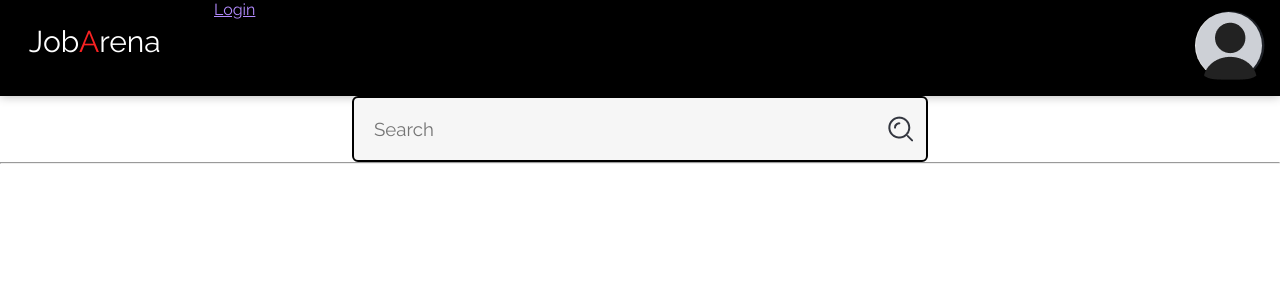
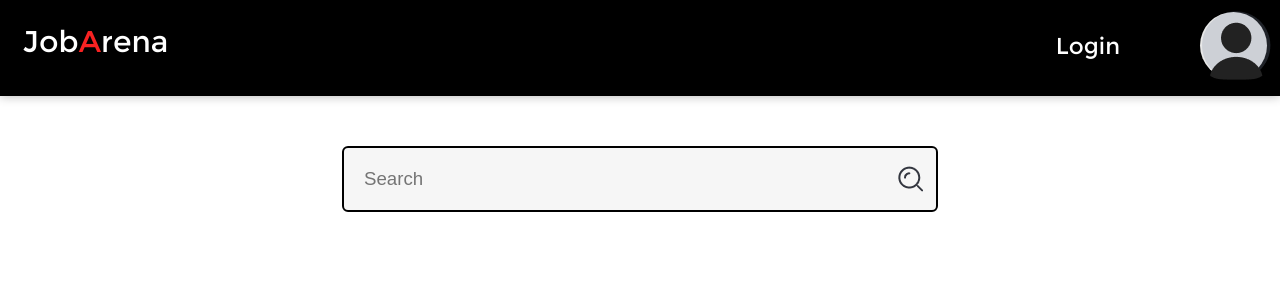
Before and after one commit to NVNTH99/JobArena, a React (Vite) app in the folder React/: page /home in a window 1280 px wide. Shown: the top 300 px of the page. Built offline with nearby package versions, Linux system fonts and the light colour scheme.

Commit message:
login css, login jsx, dependencies, navbar css

```diff
--- a/React/package.json
+++ b/React/package.json
@@ -10,6 +10,11 @@
     "preview": "vite preview"
   },
   "dependencies": {
+    "@fortawesome/fontawesome-svg-core": "^6.4.2",
+    "@fortawesome/free-brands-svg-icons": "^6.4.2",
+    "@fortawesome/free-regular-svg-icons": "^6.4.2",
+    "@fortawesome/free-solid-svg-icons": "^6.4.2",
+    "@fortawesome/react-fontawesome": "^0.2.0",
     "express": "^4.18.2",
     "react": "^18.2.0",
     "react-dom": "^18.2.0"
--- a/React/src/Pages/Home.css
+++ b/React/src/Pages/Home.css
@@ -1,6 +1,11 @@
 @font-face {
   font-family: "Myanmar Khyay-Regular";
   src: url(/Khyay-Regular.ttf);
+}
+
+body{
+  margin: 0;
+  display: flex;
 }
 
 #Navbar{
@@ -33,8 +38,33 @@
   color: #F82222;
 }
 
-.NavItems{
-  flex: 0 0 70%;
+.NavItems {
+  flex: 0 0 75%;
+  display: flex;
+  justify-content: flex-end;
+  color: #fff;
+  padding: 10px;
+  align-items: center;
+}
+
+nav ul {
+  list-style: none;
+  margin: 0;
+  padding: 0;
+}
+
+.nav-link {
+  margin-left: auto;
+}
+
+.nav-link a {
+  text-decoration: none;
+  color: #FFFFFF;
+  font-family: "Myanmar Khyay-Regular", Helvetica;
+  font-style: normal;
+  font-weight: 400;
+  line-height: normal;
+  font-size: 23px;
 }
 
 .profile-icon{
@@ -50,7 +80,7 @@
 .profile-icon > img{
   z-index: 1;
   position: relative;
-  left: 50%;
+  left: 40%;
 }
 
 .ellipse{
@@ -59,7 +89,7 @@
   background-size: cover;
   border-radius: 33.5px;
   height: 67px;
-  left: 55.5%;
+  left: 46.5%;
   top: 12px;
   width: 67px;
 }
@@ -67,11 +97,14 @@
 .search-container{
   position: relative;
   text-align: center;
+  max-height: max-content;
 }
 
-.search-box{
-  top: 20px;
-  margin: auto;
+.search-box {
+  position: absolute;
+  top: 50px;
+  left: 50%;
+  transform: translateX(-50%);
   display: flex;
   align-items: center;
   background-color: #f6f6f6;
@@ -79,7 +112,7 @@
   padding: 8px;
   border: 2px solid black;
   border-radius: 6px;
-  gap: 5px;
+  gap: 12px;
 }
 
 .search-box > input[type="text"], input[type="text"]:focus{
--- a/React/src/Pages/Login.css
+++ b/React/src/Pages/Login.css
@@ -1,15 +1,11 @@
 @import url('https://fonts.googleapis.com/css?family=Raleway:400,700');
 
-* {
+.container * {
 	box-sizing: border-box;
 	margin: 0;
 	padding: 0;
 	font-family: Raleway, sans-serif;
 }
-
-/* body {
-	background: linear-gradient(90deg, #C7C5F4, #776BCC);
-} */
 
 .container {
   width: 35vw;
@@ -94,7 +90,6 @@ input {
   padding: 12px;
   border: none;
   border-radius: 5px;
-    /* margin-bottom: 10px; */
   font-size: 16px;
   color: #4C489D;
   background-color: #e0e0e0;
@@ -151,7 +146,6 @@ input {
   transition: box-shadow 0.25s;
   color: #4C489D;
   width: 100%;
-    /* height:50px; */
 }
 
 .bn30 .text {
@@ -202,12 +196,13 @@ input {
   color: #8bdcff;
   transition: all 0.2s ease-in-out;
 }
-a{
+
+.container a{
   color: #b38bff;
   transition: all 0.2s ease-in-out;
 }
 
-a:hover {
+.container a:hover {
   color: #c6b6d4;
   font-size: 1.2rem;
 }
--- a/React/src/Pages/Login.jsx
+++ b/React/src/Pages/Login.jsx
@@ -1,24 +1,35 @@
 import React from "react";
+import { FontAwesomeIcon } from '@fortawesome/react-fontawesome'
+import { faUser} from '@fortawesome/free-solid-svg-icons'
+import { faLock } from "@fortawesome/free-solid-svg-icons";
 import './Login.css'
 
 function Login(){
     return(
-        <>
         <div className="container">
             <div className="screen">
                 <div className="screen__content">
                     <form className="login">
                         <div className="login__field">
-                                <i className="login__icon fa fa-solid fa-user"></i>
-                                <input type="text" className="login__input" placeholder="Username"></input>
+                            <FontAwesomeIcon className="login__icon" icon={faUser}/>
+                            <input
+                                className="login__input"
+                                type="text"
+                                placeholder="Username">
+                            </input>
                         </div>
                         <div className="login__field">
+                            <FontAwesomeIcon className="login__icon" icon={faLock}/>
                             <i className="login__icon fa fa-lock"></i>
-                                <input type="password" className="login__input" placeholder="Password"></input>
+                            <input
+                                className="login__input"
+                                type="password"
+                                placeholder="Password">
+                            </input>
                         </div>
-                            <button className="button">
+                        <div className="button">
                             <a href="/"><button className="bn30">Login</button></a>
-                            </button>
+                        </div>
                     </form>
                     <div className="guestbtn extra-link">
                         <a className="guest_text" href="/">Continue as guest</a>
@@ -33,7 +44,6 @@ function Login(){
                 </div>
             </div>
         </div>
-        </>
     )
 }
 
--- a/React/src/components/Navbar.jsx
+++ b/React/src/components/Navbar.jsx
@@ -1,7 +1,5 @@
 import React from "react";
 import { Link } from "react-router-dom";
-// import { response } from "express";
-import Login from "../Pages/Login";
 
 function Navbar(){
     return(
@@ -23,18 +21,18 @@ function Logo(){
     );
 }
 
-function NavItems(){
-    // const redirect = () =>{
-    //     history.push('/login')
-    // }
-
-    return(
+function NavItems() {
+    return (
       <div className="NavItems">
         <nav>
-                <li><Link to="/login">Login</Link></li>
+          <ul>
+            <li className="nav-link">
+              <Link to="/login">Login</Link>
+            </li>
+          </ul>
         </nav>
       </div>
-    )
+    );
   }
 
 function Profile(){
--- a/React/src/components/Search.jsx
+++ b/React/src/components/Search.jsx
@@ -4,7 +4,6 @@ function Search(){
     return(
         <div className="search-container">
             <SearchBar/>
-            <hr></hr>
         </div>
     )
 }
```
Also changed, not shown: React/commands/dependencies.md (+10 -4 lines), 1 other file (tests, documents, lock files or other folders). Lines whose indentation alone changed are shown as unchanged.
